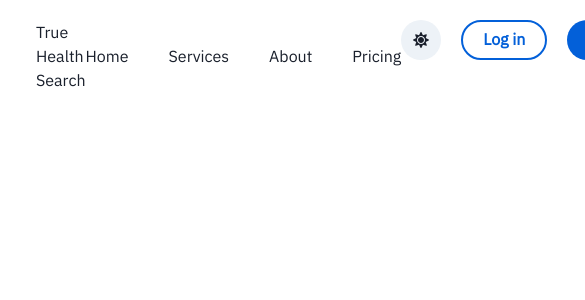
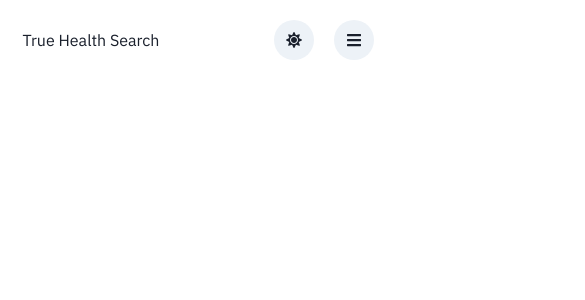
Before and after one commit to i4shane/True-Health-Search, a React (Vite) app: page / in a window 390 px wide. Shown: the top 300 px of the page, 585 px wide, since content can reach past the window. Built offline with nearby package versions, Linux system fonts and the light colour scheme.

Commit message:
added navbar responsiveness

```diff
--- a/index.html
+++ b/index.html
@@ -6,6 +6,7 @@
   <link rel="icon" type="image/svg+xml" href="/vite.svg" />
   <meta name="viewport" content="width=device-width, initial-scale=1.0" />
   <title>True Health Search</title>
+  <link rel="stylesheet" href="./src/index.css">
 </head>
 
 <body>
--- a/src/components/NavBar.jsx
+++ b/src/components/NavBar.jsx
@@ -1,3 +1,4 @@
+import React, { useState } from "react";
 import {
   Box,
   Button,
@@ -8,27 +9,50 @@ import {
   SimpleGrid,
   IconButton,
   useColorMode,
+  Drawer,
+  DrawerOverlay,
+  DrawerContent,
+  DrawerCloseButton,
+  DrawerHeader,
+  DrawerBody,
+  VStack,
+  Spacer,
 } from "@chakra-ui/react";
 import "@fontsource/ibm-plex-sans/400.css";
-import "../styles/index.css";
-import { FaSun, FaMoon } from "react-icons/fa";
+import { FaSun, FaMoon, FaBars } from "react-icons/fa";
 
 function NavBar() {
   const { colorMode, toggleColorMode } = useColorMode();
+  const [isOpen, setIsOpen] = useState(false);
+
   const background = useColorModeValue(
     "colors.background.light",
     "colors.background.dark"
   );
 
+  const handleDrawerToggle = () => {
+    setIsOpen(!isOpen);
+  };
+
   return (
     <>
-      <Box p={5}>
+      <Box paddingY={5}>
         <Container maxW={1400} fontFamily={"nav"}>
-          <SimpleGrid templateColumns={"repeat(3,1fr)"}>
-            <Box display={"flex"} alignItems={"center"}>
+          <Flex alignItems={"center"} justifyContent={"space-between"}>
+            <Box
+              minWidth={"150px"}
+              display={"flex"}
+              alignItems={"center"}
+              justifyContent={"center"}
+            >
               <h2>True Health Search</h2>
             </Box>
-            <Flex gap={10} placeItems={"center"}>
+
+            <Flex
+              gap={10}
+              placeItems={"center"}
+              display={{ base: "none", md: "flex" }}
+            >
               <Box>
                 <Link
                   display={"flex"}
@@ -103,6 +127,7 @@ function NavBar() {
                   onClick={toggleColorMode}
                 />
                 <Button
+                  display={{ base: "none", md: "block" }}
                   borderRadius={"50px"}
                   size={"md"}
                   px={5}
@@ -114,6 +139,7 @@ function NavBar() {
                   Log in
                 </Button>
                 <Button
+                  display={{ base: "none", md: "block" }}
                   bg={"primary"}
                   borderRadius={"50px"}
                   px={5}
@@ -123,11 +149,73 @@ function NavBar() {
                 >
                   Sign up
                 </Button>
+                {/* Hamburger Icon for Mobile */}
+                <Box display={{ base: "block", md: "none" }}>
+                  <IconButton
+                    icon={<FaBars />}
+                    size={"md"}
+                    isRound={true}
+                    onClick={handleDrawerToggle}
+                  />
+                </Box>
               </Flex>
             </Box>
-          </SimpleGrid>
+          </Flex>
         </Container>
       </Box>
+
+      {/* Drawer for Mobile */}
+      <Drawer isOpen={isOpen} placement="right" onClose={handleDrawerToggle}>
+        <DrawerOverlay />
+        <DrawerContent>
+          <DrawerCloseButton />
+          <DrawerHeader>Menu</DrawerHeader>
+          <DrawerBody>
+            <VStack
+              spacing={10}
+              align="center"
+              width={"100%"}
+              display={"flex"}
+              marginY={"20%"}
+            >
+              <Link href="#" _hover={{ fontWeight: 600, color: "primary" }}>
+                Home
+              </Link>
+              <Link href="#" _hover={{ fontWeight: 600, color: "primary" }}>
+                Services
+              </Link>
+              <Link href="#" _hover={{ fontWeight: 600, color: "primary" }}>
+                About
+              </Link>
+              <Link href="#" _hover={{ fontWeight: 600, color: "primary" }}>
+                Pricing
+              </Link>
+              {/* Login and Signup Buttons */}
+              <Button
+                width={"100%"}
+                size={"md"}
+                px={5}
+                border={`2px solid`}
+                borderColor={"primary"}
+                color={"primary"}
+                bg={background}
+              >
+                Log in
+              </Button>
+              <Button
+                bg={"primary"}
+                width={"100%"}
+                px={5}
+                _hover={{ bg: "primary" }}
+                size={"md"}
+                color={"white"}
+              >
+                Sign up
+              </Button>
+            </VStack>
+          </DrawerBody>
+        </DrawerContent>
+      </Drawer>
     </>
   );
 }
--- a/src/index.css
+++ b/src/index.css
@@ -1 +1,15 @@
-import '@fontsource/ibm-plex-sans/400.css';
+.link-circle {
+    display: none;
+    width: 8px;
+    height: 8px;
+    border-radius: 50%;
+    background-color: #0360d0;
+}
+
+body {
+    background: white;
+}
+
+.dark body {
+    background: black;
+}
--- a/src/styles/index.css
+++ /dev/null
@@ -1,16 +0,0 @@
-.link-circle {
-    display: none;
-    /* Hide by default */
-    width: 8px;
-    height: 8px;
-    border-radius: 50%;
-    background-color: #0360d0;
-}
-
-body {
-    background: white;
-}
-
-.dark body {
-    background: black;
-}
--- a/src/styles/theme.tsx
+++ b/src/styles/theme.tsx
@@ -1,4 +1,8 @@
 import { extendTheme } from "@chakra-ui/react";
+
+
+
+
 export const myNewTheme = extendTheme({
 
   config: {
@@ -8,7 +12,7 @@ export const myNewTheme = extendTheme({
   colors: {
   primary: "#0360D9",
   secondary: "#000",
-    background: {
+  background: {
       light: "#fff",
       dark: "#000"
     },
```
